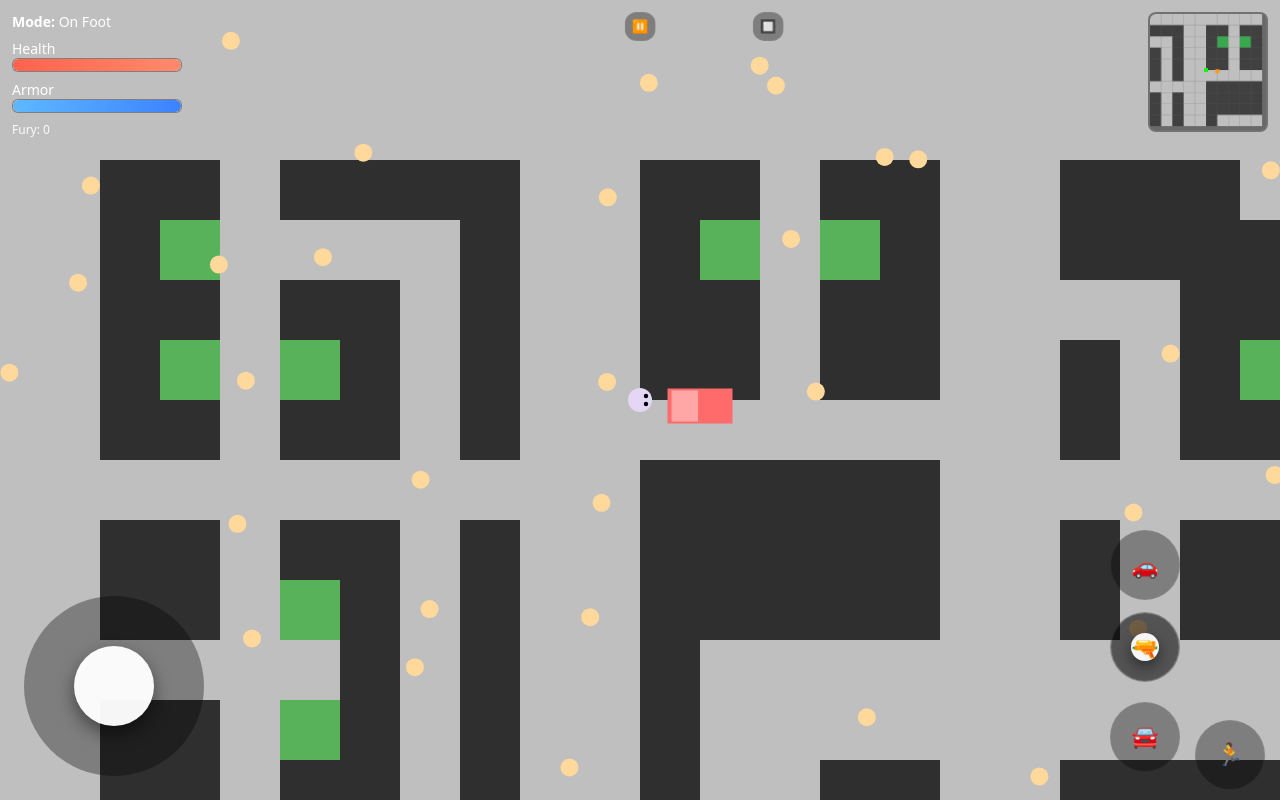
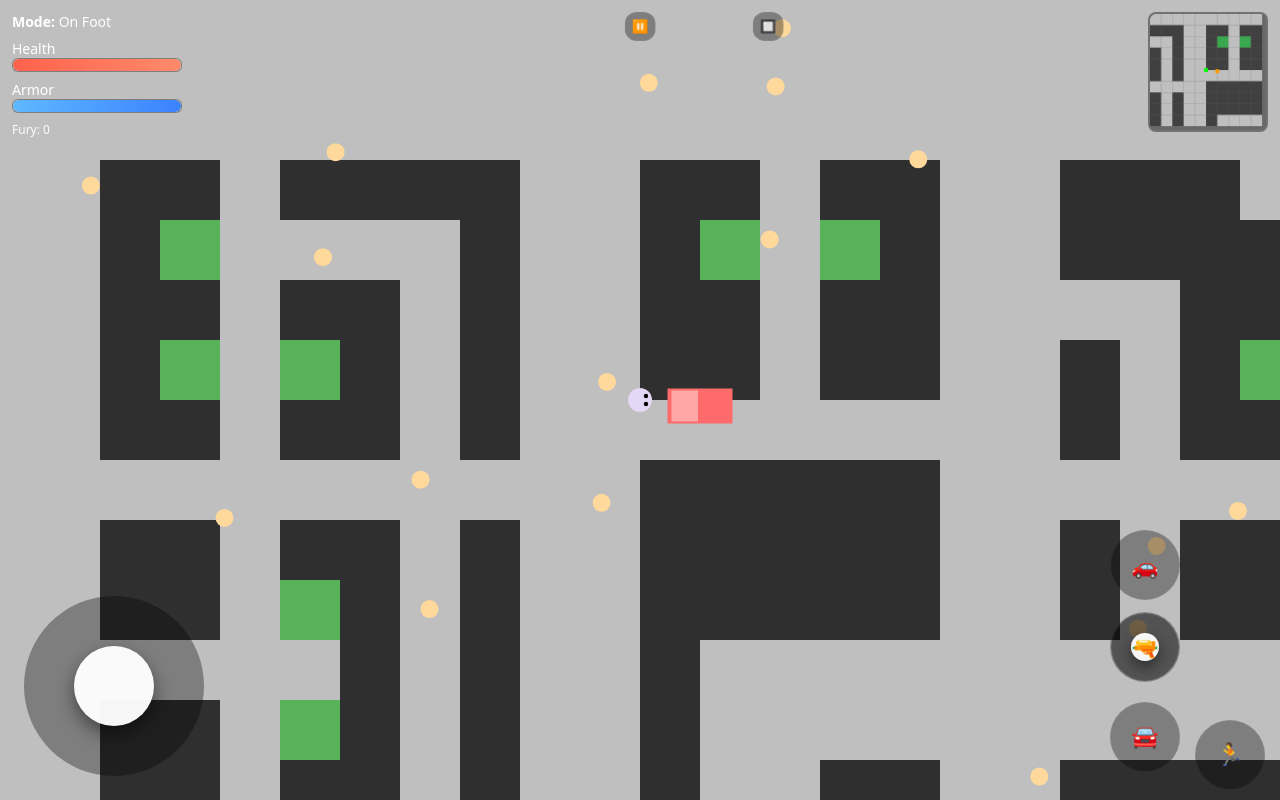
Before and after one commit to BlockHero/Project-Deus, a plain HTML site: page index.html in a window 1280 px wide. Drawn offline with Linux system fonts and the light colour scheme; animation ran at ten frames a second.

Commit message:
Reduce civilian creation from 300 to 200

```diff
--- a/index.html
+++ b/index.html
@@ -431,7 +431,7 @@ function createCivilians(n=1000){
     npcs.push(Math.random()<0.5 ? makeCiv(s.x,s.y,'path') : makeCiv(s.x,s.y,'wander'));
   }
 }
-createCivilians(300); // keep small for dev
+createCivilians(200); // keep small for dev
 
 /* -------------------------------------------------------------------
    Input & UI refs
```
